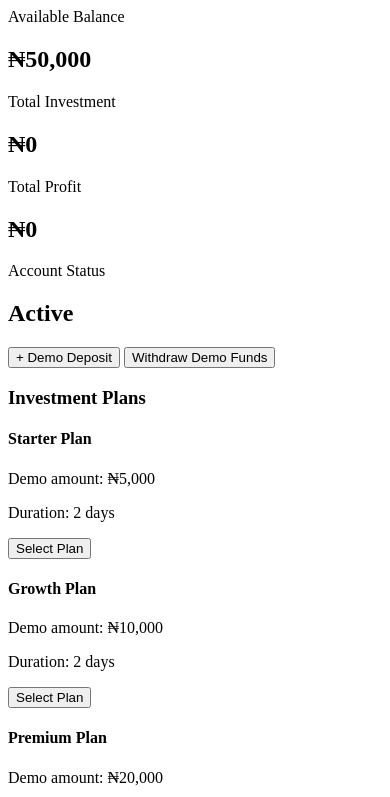
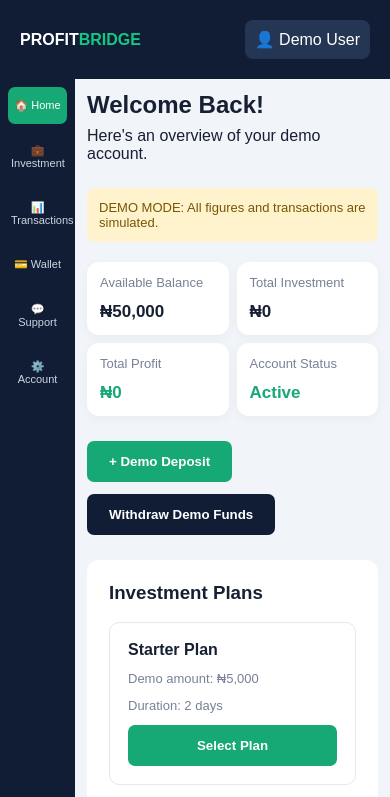
Before and after one commit to egwuchukwuemekaemmanuel001-byte/PROFITBRIGDE-, a plain HTML site: page dashboard.html in a window 390 px wide. Shown: the top 797 px of the page. Drawn offline with Linux system fonts and the light colour scheme.

Commit message:
Update dashboard.html

```diff
--- a/dashboard.html
+++ b/dashboard.html
@@ -1,6 +1,306 @@
+<!DOCTYPE html>
+<html lang="en">
+<head>
+<meta charset="UTF-8">
+<meta name="viewport" content="width=device-width, initial-scale=1.0">
+
+<title>PROFITBRIDGE | Dashboard</title>
+
+<style>
+
+* {
+    margin: 0;
+    padding: 0;
+    box-sizing: border-box;
+    font-family: Arial, sans-serif;
+}
+
+body {
+    background: #f1f4f9;
+    color: #172033;
+}
+
+header {
+    background: #101d35;
+    color: white;
+    padding: 20px;
+    display: flex;
+    justify-content: space-between;
+    align-items: center;
+}
+
+.logo {
+    font-size: 21px;
+    font-weight: bold;
+}
+
+.logo span {
+    color: #16c784;
+}
+
+.profile {
+    background: #243653;
+    padding: 10px;
+    border-radius: 8px;
+}
+
+.container {
+    display: flex;
+}
+
+.sidebar {
+    width: 230px;
+    background: #101d35;
+    min-height: 100vh;
+    padding: 20px;
+}
+
+.sidebar a {
+    display: block;
+    color: #cbd5e1;
+    text-decoration: none;
+    padding: 15px;
+    margin-bottom: 8px;
+    border-radius: 7px;
+}
+
+.sidebar a:hover,
+.sidebar a.active {
+    background: #16a875;
+    color: white;
+}
+
+.main {
+    flex: 1;
+    padding: 25px;
+    min-width: 0;
+}
+
+.welcome {
+    margin-bottom: 25px;
+}
+
+.welcome h2 {
+    margin-bottom: 8px;
+}
+
+.demo {
+    background: #fff3cd;
+    color: #795600;
+    padding: 12px;
+    border-radius: 8px;
+    margin-bottom: 20px;
+    font-size: 13px;
+}
+
+.cards {
+    display: grid;
+    grid-template-columns: repeat(4, 1fr);
+    gap: 15px;
+    margin-bottom: 25px;
+}
+
+.card {
+    background: white;
+    padding: 20px;
+    border-radius: 12px;
+    box-shadow: 0 3px 12px rgba(0,0,0,0.04);
+}
+
+.card p {
+    color: #778197;
+    font-size: 13px;
+    margin-bottom: 12px;
+}
+
+.card h2 {
+    font-size: 23px;
+}
+
+.green {
+    color: #16a875;
+}
+
+.actions {
+    display: flex;
+    gap: 12px;
+    margin-bottom: 25px;
+    flex-wrap: wrap;
+}
+
+button {
+    border: none;
+    padding: 13px 22px;
+    border-radius: 7px;
+    cursor: pointer;
+    font-weight: bold;
+}
+
+.deposit {
+    background: #16a875;
+    color: white;
+}
+
+.withdraw {
+    background: #101d35;
+    color: white;
+}
+
+.section {
+    background: white;
+    padding: 22px;
+    border-radius: 12px;
+    margin-bottom: 22px;
+}
+
+.section h3 {
+    margin-bottom: 18px;
+}
+
+.plans {
+    display: grid;
+    grid-template-columns: repeat(3, 1fr);
+    gap: 15px;
+}
+
+.plan {
+    border: 1px solid #e4e8ef;
+    padding: 18px;
+    border-radius: 10px;
+}
+
+.plan h4 {
+    margin-bottom: 12px;
+}
+
+.plan p {
+    color: #778197;
+    font-size: 13px;
+    margin-bottom: 12px;
+}
+
+.plan button {
+    width: 100%;
+    background: #16a875;
+    color: white;
+}
+
+input {
+    padding: 12px;
+    width: 100%;
+    border: 1px solid #ddd;
+    border-radius: 7px;
+    margin: 10px 0;
+}
+
+table {
+    width: 100%;
+    border-collapse: collapse;
+}
+
+th, td {
+    text-align: left;
+    padding: 13px 8px;
+    border-bottom: 1px solid #eee;
+    font-size: 13px;
+}
+
+th {
+    color: #778197;
+}
+
+footer {
+    text-align: center;
+    padding: 20px;
+    color: #888;
+}
+
+@media(max-width: 900px) {
+    .cards {
+        grid-template-columns: repeat(2, 1fr);
+    }
+
+    .plans {
+        grid-template-columns: 1fr;
+    }
+}
+
+@media(max-width: 600px) {
+    .sidebar {
+        width: 75px;
+        padding: 8px;
+    }
+
+    .sidebar a {
+        font-size: 11px;
+        padding: 12px 3px;
+        text-align: center;
+    }
+
+    .main {
+        padding: 12px;
+    }
+
+    .cards {
+        gap: 8px;
+    }
+
+    .card {
+        padding: 13px;
+    }
+
+    .card h2 {
+        font-size: 17px;
+    }
+
+    .logo {
+        font-size: 16px;
+    }
+}
+
+</style>
+</head>
+
+<body>
+
+<header>
+    <div class="logo">
+        PROFIT<span>BRIDGE</span>
     </div>
 
-    <div id="notice"></div>
+    <div class="profile">
+        👤 Demo User
+    </div>
+</header>
+
+<div class="container">
+
+<nav class="sidebar">
+
+    <a href="#" class="active">🏠 Home</a>
+
+    <a href="#investment">💼 Investment</a>
+
+    <a href="#transactions">📊 Transactions</a>
+
+    <a href="#wallet">💳 Wallet</a>
+
+    <a href="#support">💬 Support</a>
+
+    <a href="#account">⚙️ Account</a>
+
+</nav>
+
+<main class="main">
+
+    <div class="welcome">
+        <h2>Welcome Back!</h2>
+        <p>Here's an overview of your demo account.</p>
+    </div>
+
+    <div class="demo">
+        DEMO MODE: All figures and transactions are simulated.
+    </div>
 
     <div class="cards">
 
@@ -16,7 +316,7 @@
 
         <div class="card">
             <p>Total Profit</p>
-            <h2 id="profit" class="green">₦0</h2>
+            <h2 class="green" id="profit">₦0</h2>
         </div>
 
         <div class="card">
@@ -27,6 +327,7 @@
     </div>
 
     <div class="actions">
+
         <button class="deposit" onclick="deposit()">
             + Demo Deposit
         </button>
@@ -34,9 +335,11 @@
         <button class="withdraw" onclick="withdraw()">
             Withdraw Demo Funds
         </button>
+
     </div>
 
     <section class="section" id="investment">
+
         <h3>Investment Plans</h3>
 
         <div class="plans">
@@ -45,7 +348,7 @@
                 <h4>Starter Plan</h4>
                 <p>Demo amount: ₦5,000</p>
                 <p>Duration: 2 days</p>
-                <button onclick="invest(5000,'Starter Plan')">
+                <button onclick="invest(5000)">
                     Select Plan
                 </button>
             </div>
@@ -54,7 +357,7 @@
                 <h4>Growth Plan</h4>
                 <p>Demo amount: ₦10,000</p>
                 <p>Duration: 2 days</p>
-                <button onclick="invest(10000,'Growth Plan')">
+                <button onclick="invest(10000)">
                     Select Plan
                 </button>
             </div>
@@ -63,24 +366,31 @@
                 <h4>Premium Plan</h4>
                 <p>Demo amount: ₦20,000</p>
                 <p>Duration: 2 days</p>
-                <button onclick="invest(20000,'Premium Plan')">
+                <button onclick="invest(20000)">
                     Select Plan
                 </button>
             </div>
 
         </div>
+
     </section>
 
     <section class="section" id="wallet">
+
         <h3>Wallet Information</h3>
+
         <p>Demo wallet balance</p>
+
         <h2 id="walletBalance">₦50,000</h2>
+
     </section>
 
     <section class="section" id="transactions">
+
         <h3>Recent Transactions</h3>
 
         <table>
+
             <thead>
                 <tr>
                     <th>Transaction</th>
@@ -88,8 +398,19 @@
                     <th>Status</th>
                 </tr>
             </thead>
-            <tbody id="history"></tbody>
+
+            <tbody id="history">
+
+                <tr>
+                    <td>Account Created</td>
+                    <td>₦50,000</td>
+                    <td class="green">Demo</td>
+                </tr>
+
+            </tbody>
+
         </table>
+
     </section>
 
     <section class="section" id="support">
@@ -99,11 +420,12 @@
 
     <section class="section" id="account">
         <h3>Account Settings</h3>
-        <p id="accountEmail"></p>
+        <p>Account: Demo User</p>
         <p>Status: Active</p>
     </section>
 
 </main>
+
 </div>
 
 <footer>
@@ -112,140 +434,28 @@
 
 <script>
 
-const SUPABASE_URL =
-"https://lypclqsgqxsmihsarltm.supabase.co";
-
-const SUPABASE_KEY =
-"sb_publishable_fPvhDn0iuyrKxlC9TKX9dw_tRGoUUEI";
-
-const client = window.supabase.createClient(
-    SUPABASE_URL,
-    SUPABASE_KEY
-);
-
 let balance = 50000;
 let invested = 0;
 let profit = 0;
-let transactions = [];
-let currentUser;
 
-function money(n) {
-    return "₦" + n.toLocaleString("en-NG");
+function money(amount) {
+    return "₦" + amount.toLocaleString("en-NG");
 }
 
 function updateDashboard() {
-    document.getElementById("balance").textContent = money(balance);
-    document.getElementById("walletBalance").textContent = money(balance);
-    document.getElementById("invested").textContent = money(invested);
-    document.getElementById("profit").textContent = money(profit);
 
-    const history = document.getElementById("history");
-    history.innerHTML = "";
+    document.getElementById("balance").innerText =
+        money(balance);
 
-    transactions.slice().reverse().forEach(t => {
-        const row = history.insertRow();
-        row.insertCell().textContent = t.name;
-        row.insertCell().textContent = money(t.amount);
-        row.insertCell().textContent = "Demo";
-    });
+    document.getElementById("walletBalance").innerText =
+        money(balance);
 
-    if (!transactions.length) {
-        history.innerHTML =
-        "<tr><td colspan='3'>No transactions yet.</td></tr>";
-    }
+    document.getElementById("invested").innerText =
+        money(invested);
+
+    document.getElementById("profit").innerText =
+        money(profit);
+
 }
 
-function save() {
-    localStorage.setItem(
-        "pb_" + currentUser.id,
-        JSON.stringify({balance, invested, profit, transactions})
-    );
-}
-
-function addHistory(name, amount) {
-    transactions.push({name, amount});
-    save();
-    updateDashboard();
-}
-
-function deposit() {
-    balance += 50000;
-    addHistory("Demo Deposit", 50000);
-    alert("₦50,000 demo deposit added!");
-}
-
-function withdraw() {
-    const amount = Number(prompt("Enter withdrawal amount:"));
-
-    if (!Number.isFinite(amount) || amount <= 0) {
-        alert("Enter a valid amount.");
-        return;
-    }
-
-    if (amount > balance) {
-        alert("Insufficient demo balance.");
-        return;
-    }
-
-    balance -= amount;
-    addHistory("Demo Withdrawal", amount);
-    alert("Demo withdrawal successful!");
-}
-
-function invest(amount, name) {
-    if (balance < amount) {
-        alert("Insufficient demo balance.");
-        return;
-    }
-
-    if (!confirm("Confirm " + name + " for " + money(amount) + "?")) {
-        return;
-    }
-
-    balance -= amount;
-    invested += amount;
-
-    addHistory(name, amount);
-    alert(name + " selected successfully!");
-}
-
-async function logout() {
-    await client.auth.signOut();
-    location.replace("login.html");
-}
-
-async function initialize() {
-    const {data, error} = await client.auth.getSession();
-
-    if (error || !data.session) {
-        location.replace("login.html");
-        return;
-    }
-
-    currentUser = data.session.user;
-
-    document.getElementById("userEmail").textContent =
-        currentUser.email;
-
-    document.getElementById("accountEmail").textContent =
-        "Account: " + currentUser.email;
-
-    const saved = localStorage.getItem("pb_" + currentUser.id);
-
-    if (saved) {
-        const d = JSON.parse(saved);
-        balance = d.balance;
-        invested = d.invested;
-        profit = d.profit;
-        transactions = d.transactions || [];
-    }
-
-    updateDashboard();
-}
-
-initialize();
-
-</script>
-
-</body>
-</html>
+function addHistory(name, amount)
```
